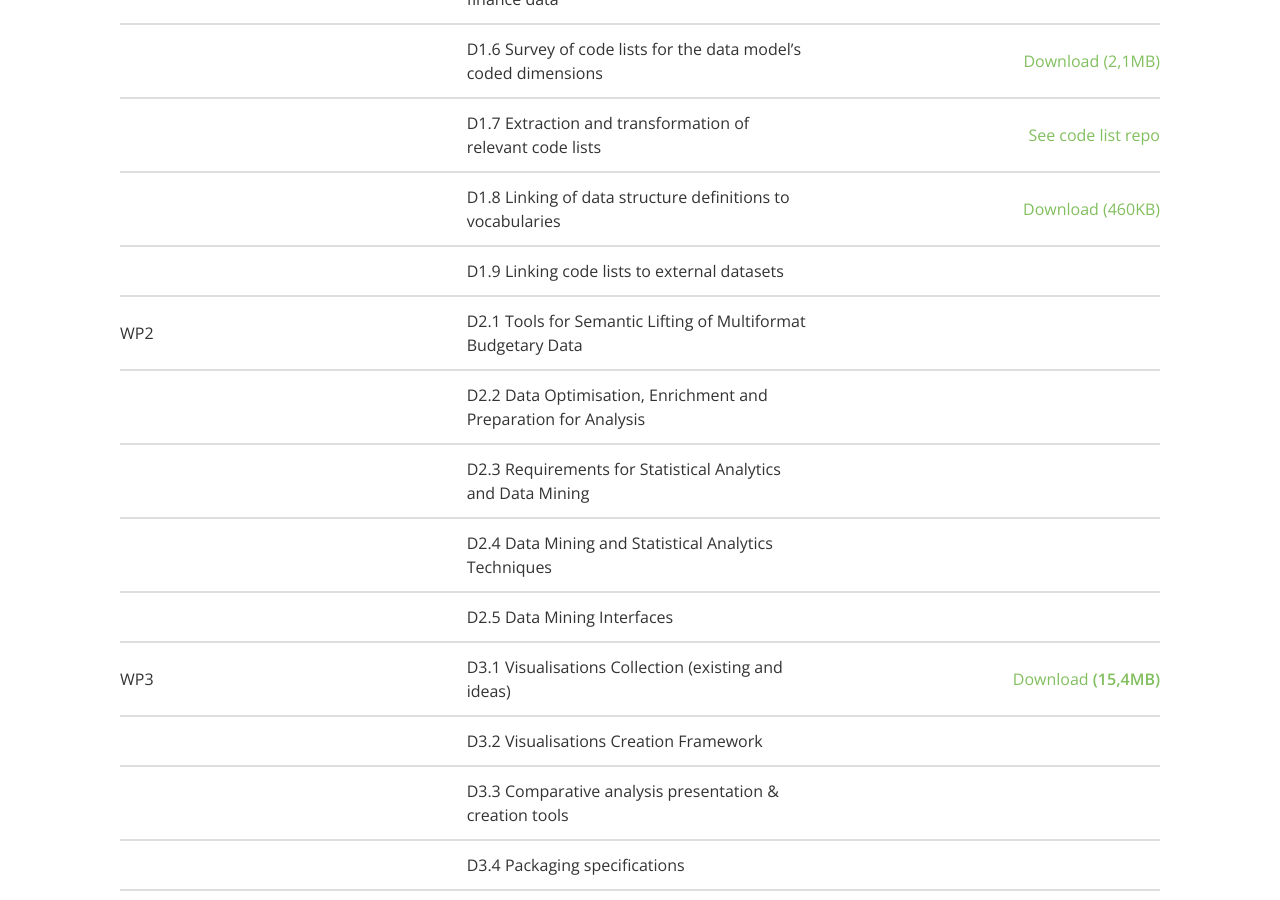
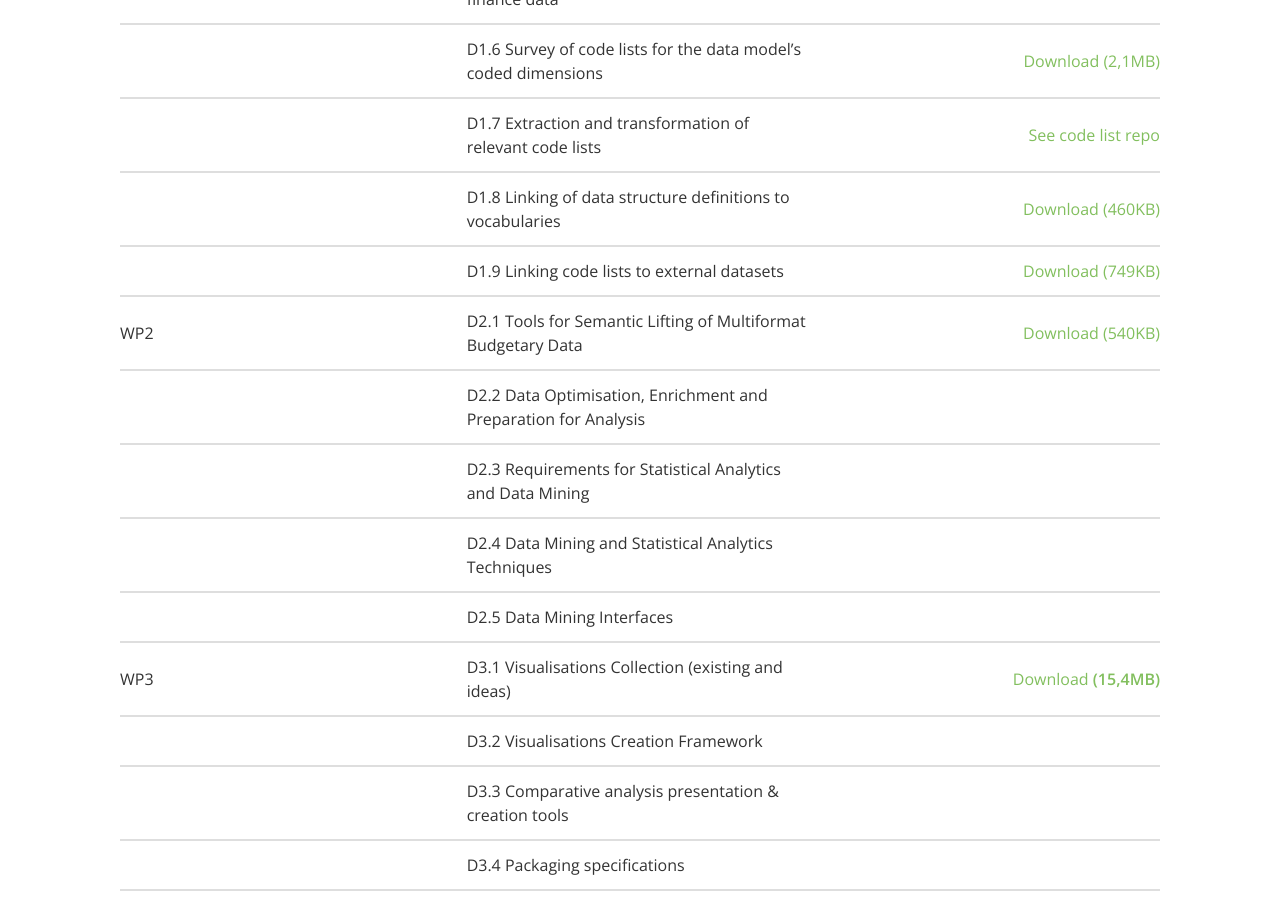
Before and after one commit to openbudgets/openbudgets.github.io, a Jekyll site: the page built from about/deliverables.md, in a window 1280 px wide and 900 px high, scrolled down 640 px. Built offline with Jekyll 4.4.1, drawn with Linux system fonts in a browser that asks for light colours; nearby versions of some CDN libraries.

Commit message:
added deliverables

```diff
--- a/about/deliverables.md
+++ b/about/deliverables.md
@@ -15,8 +15,8 @@ title: Deliverables
 | 	 |  D1.6 Survey of code lists for the data model’s coded dimensions | [Download (2,1MB)]({{site.baseurl}}/assets/deliverables/D1.6.pdf) |
 | 	 | D1.7 Extraction and transformation of relevant code lists | [See code list repo](https://github.com/openbudgets/Code-lists) |
 | 	 | D1.8 Linking of data structure definitions to vocabularies | [Download (460KB)]({{site.baseurl}}/assets/deliverables/D1.8.pdf)
-| 	 | D1.9 Linking code lists to external datasets |
-| WP2	 | D2.1 Tools for Semantic Lifting of Multiformat Budgetary Data |
+| 	 | D1.9 Linking code lists to external datasets | [Download (749KB)]({{site.baseurl}}/assets/deliverables/D1.9.pdf)
+| WP2	 | D2.1 Tools for Semantic Lifting of Multiformat Budgetary Data | [Download (540KB)]({{site.baseurl}}/assets/deliverables/D2.1.pdf)
 | 	 | D2.2 Data Optimisation, Enrichment and Preparation for Analysis |
 | 	 | D2.3 Requirements for Statistical Analytics and Data Mining |
 | 	 | D2.4 Data Mining and Statistical Analytics Techniques |
```
Also changed, not shown: 2 other files.
